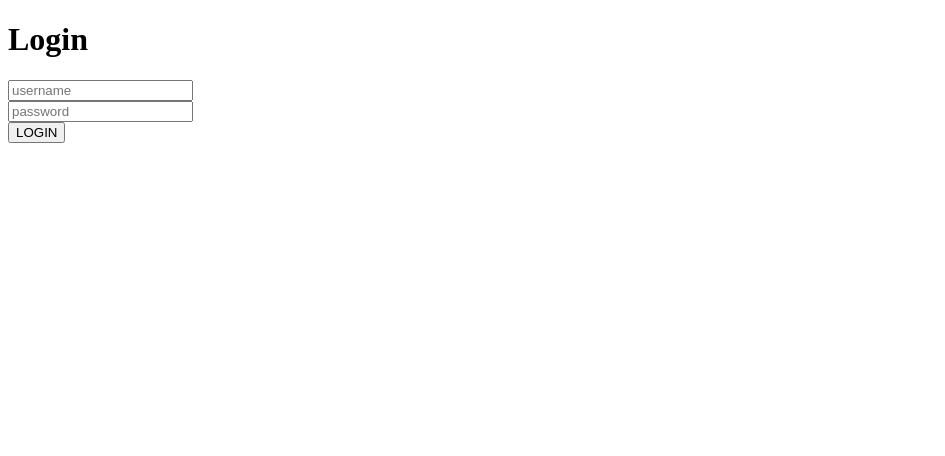
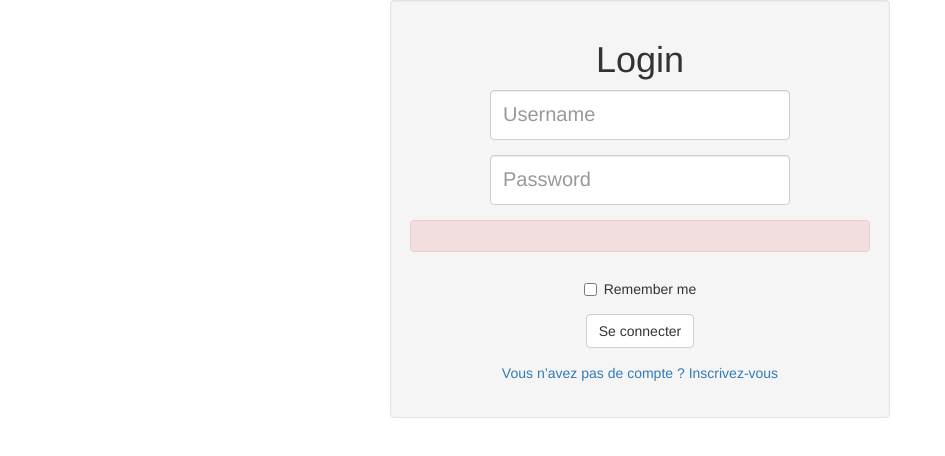
Before and after one commit to mitraillet/TWEB-Project-2, a React (Create React App) app in the folder client/: page /login in a window 1280 px wide. Shown: the top 456 px of the page, without its empty margins (0-945 px from the left). Built offline with nearby package versions, Linux system fonts and the light colour scheme.

Commit message:
change loginpage

```diff
--- a/client/package.json
+++ b/client/package.json
@@ -5,6 +5,7 @@
   "dependencies": {
     "axios": "^0.18.0",
     "react": "^16.7.0-alpha.2",
+    "react-bootstrap": "^0.32.4",
     "react-dom": "^16.7.0-alpha.2",
     "react-router-dom": "^4.3.1",
     "react-scripts": "2.1.1"
--- a/client/public/index.html
+++ b/client/public/index.html
@@ -10,6 +10,9 @@
       homescreen on Android. See https://developers.google.com/web/fundamentals/web-app-manifest/
     -->
     <link rel="manifest" href="%PUBLIC_URL%/manifest.json">
+    <!-- Latest compiled and minified CSS -->
+    <link rel="stylesheet" href="https://maxcdn.bootstrapcdn.com/bootstrap/3.3.7/css/bootstrap.min.css" integrity="sha384-BVYiiSIFeK1dGmJRAkycuHAHRg32OmUcww7on3RYdg4Va+PmSTsz/K68vbdEjh4u" crossorigin="anonymous">
+
     <!--
       Notice the use of %PUBLIC_URL% in the tags above.
       It will be replaced with the URL of the `public` folder during the build.
@@ -19,7 +22,7 @@
       work correctly both with client-side routing and a non-root public URL.
       Learn how to configure a non-root public URL by running `npm run build`.
     -->
-    <title>React App</title>
+    <title>Tindev</title>
   </head>
   <body>
     <noscript>
--- a/client/src/App.js
+++ b/client/src/App.js
@@ -1,13 +1,17 @@
 import React, { useState } from 'react';
 import { Switch, Route, Redirect } from 'react-router-dom';
 import { AuthContext } from './AuthProvider';
+import { Button, FormGroup, FormControl, ControlLabel, Checkbox, Col, Form, Well } from 'react-bootstrap';
+
+const inputStyles = { maxWidth: 300, margin: 'auto', height: 50, 'font-size': 20 };
+const wellStyles = { maxWidth: 500, margin: 'auto'};
 
 const HomePage = () => (
   <AuthContext>
     {({ signOut }) => (
       <div>
         <h1>Welcome !</h1>
-        <button onClick={signOut}>LOGOUT</button>
+        <Button onClick={signOut}>LOGOUT</Button>
       </div>
     )}
   </AuthContext>
@@ -31,27 +35,52 @@ const LoginPage = () => {
         };
 
         return (
-          <div>
-            <h1>Login</h1>
-            <form onSubmit={onSubmit}>
-              <input
-                type="text"
-                placeholder="username"
-                value={username}
-                onChange={e => setUsername(e.target.value)}
-              />
-              <br />
-              <input
-                type="password"
-                placeholder="password"
-                value={password}
-                onChange={e => setPassword(e.target.value)}
-              />
-              <br />
-              <button type="submit">LOGIN</button>
-              <p style={{ color: 'red' }}>{error}</p>
-            </form>
-          </div>
+          <React.Fragment>
+            <Well style={wellStyles} className="mt-1">
+              <h1 className="text-center">Login</h1>
+              <Form horizontal onSubmit={onSubmit}>
+                <FormGroup componentClass={ControlLabel}>
+                  <Col>
+                    <FormControl type="text" placeholder="Username"
+                      value={username}
+                      style={inputStyles}
+                      onChange={e => setUsername(e.target.value)}/>
+                  </Col>
+                </FormGroup>
+
+                <FormGroup>
+                  <Col lg>
+                    <FormControl type="password" placeholder="Password"
+                      value={password}
+                      style={inputStyles}
+                      onChange={e => setPassword(e.target.value)} />
+                  </Col>
+                </FormGroup>
+
+                <Col className="text-center alert alert-danger">
+                  {error}
+                </Col>
+
+                <FormGroup className="text-center">
+                  <Col>
+                    <Checkbox>Remember me</Checkbox>
+                  </Col>
+                </FormGroup>
+
+                <FormGroup className="text-center">
+                  <Col>
+                    <Button type="submit">Se connecter</Button>
+                  </Col>
+                </FormGroup>
+
+                <FormGroup className="text-center">
+                  <Col>
+                    <a href="#.com" >Vous n’avez pas de compte ? Inscrivez-vous</a>
+                  </Col>
+                </FormGroup>
+              </Form>
+            </Well>
+          </React.Fragment>
         )
       }}
     </AuthContext>
```
Also changed, not shown: client/public/manifest.json, 1 other file (tests, documents, lock files or other folders).
